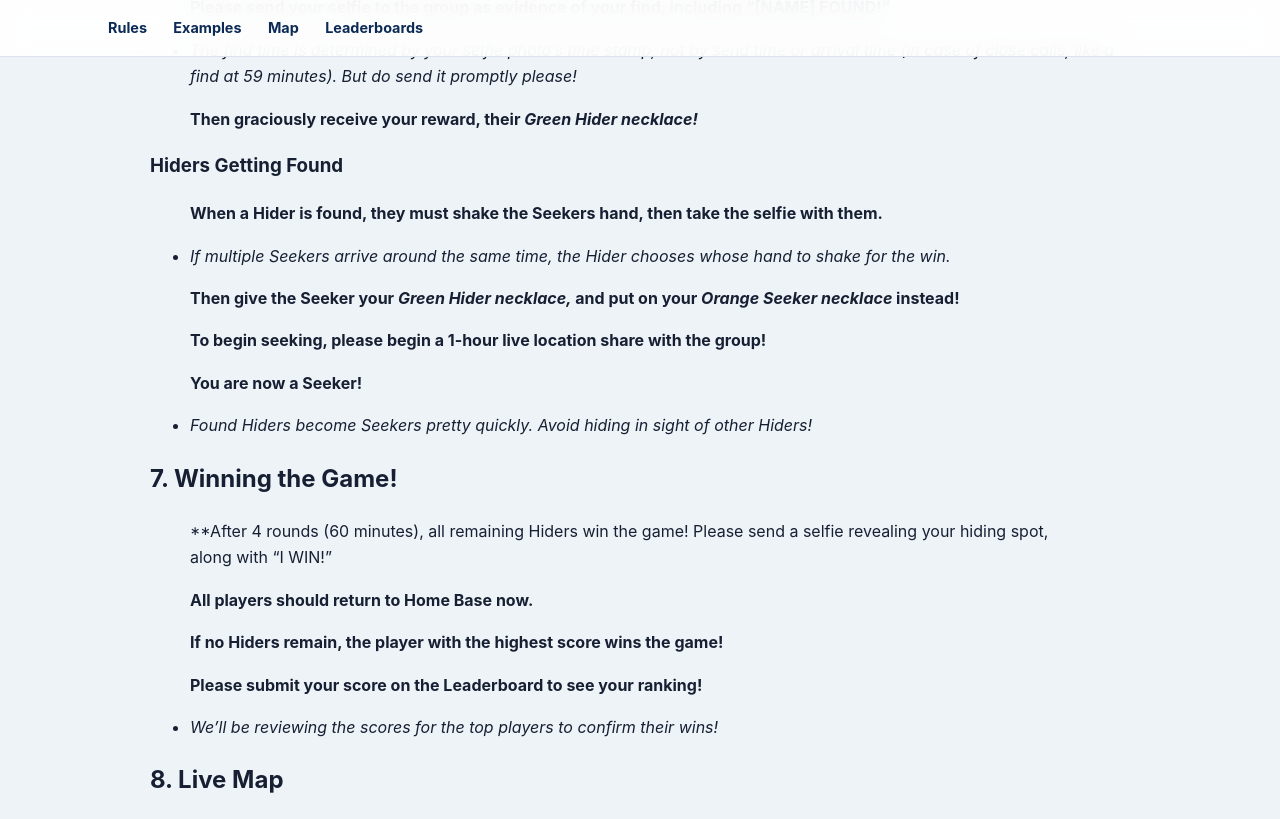
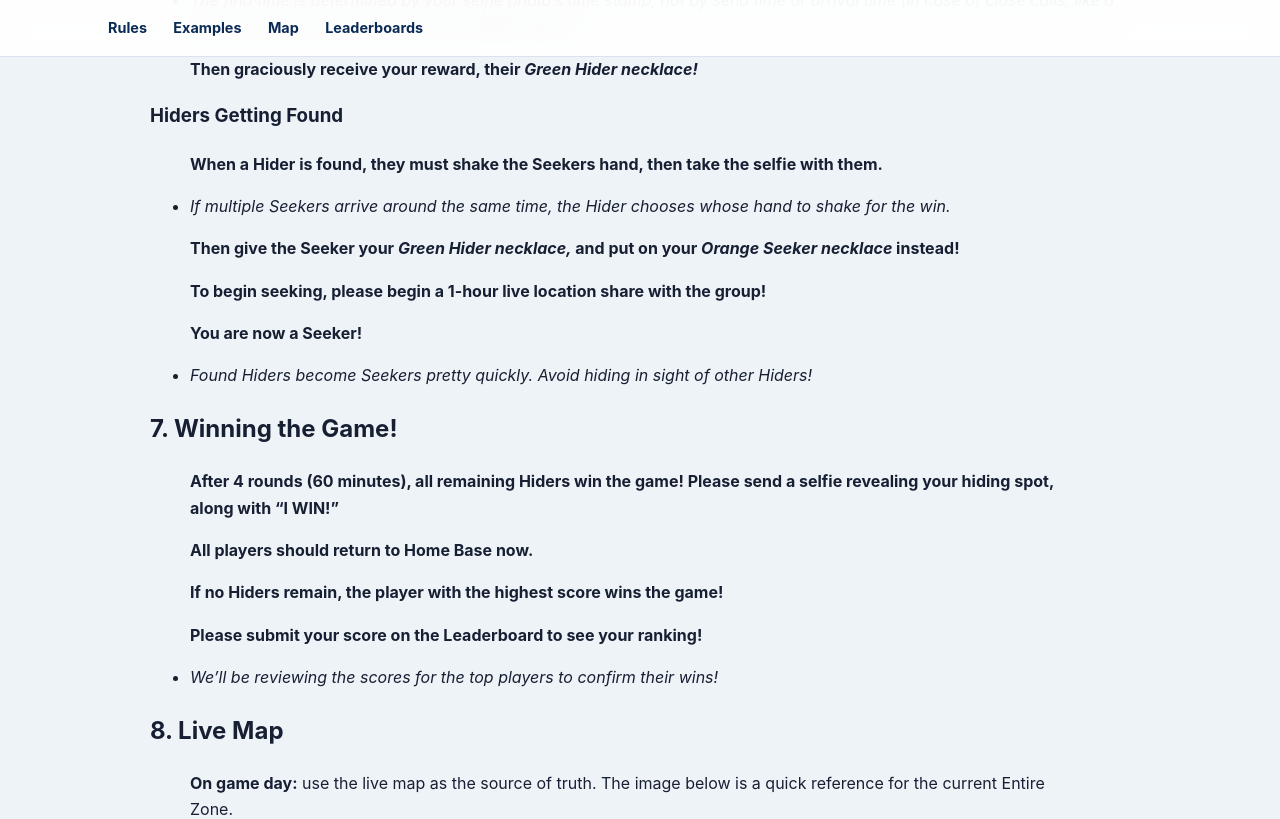
Before and after one commit to mmaxin/hide-and-seek-game, a Jekyll site: the page built from rules.md, in a window 1280 px wide and 1400 px high, scrolled down 7423 px. Shown: the top 819 px of the window. Built offline with Jekyll 4.4.1, drawn with Linux system fonts in a browser that asks for light colours; our own code applies the rules of GitHub Pages for plain Markdown files; some of the changed text lies outside the part shown; grey boxes are pictures that could not be loaded.

Commit message:
Update rules.md

```diff
--- a/rules.md
+++ b/rules.md
@@ -14,7 +14,8 @@
 |  30 min | Round 3 · Photo due |                                                                   |
 |  45 min | Round 4 · Photo due |                                                                   |
 |  60 min | Game End            | Surviving Hiders win!                                             |
-|         |                     |                                                                   |
+
+
 
 [![Satellite map of Rhodes Old Town showing the Entire Zone outlined in blue](assets/game-map.png)](https://www.google.com/maps/d/viewer?mid=1K333qr3YPDbJbKSe0Sf76sPG-eI42dM&usp=sharing)
 
@@ -360,7 +361,7 @@
 
 ## 7. Winning the Game!
 
-> **After 4 rounds (60 minutes), all remaining Hiders win the game! Please send a selfie revealing your hiding spot, along with "I WIN!"
+> **After 4 rounds (60 minutes), all remaining Hiders win the game! Please send a selfie revealing your hiding spot, along with "I WIN!"**
 
 
 > **All players should return to Home Base now.**
@@ -393,4 +394,4 @@
 
 [![Satellite map of Rhodes Old Town showing the Entire Zone outlined in blue](assets/game-map.png)](https://www.google.com/maps/d/viewer?mid=1K333qr3YPDbJbKSe0Sf76sPG-eI42dM&usp=sharing)
 
-<a class="button map-button" href="https://www.google.com/maps/d/viewer?mid=1K333qr3YPDbJbKSe0Sf76sPG-eI42dM&amp;usp=sharing" target="_blank" rel="noopener">Open the live game map →</a>
+<a class="button map-button" href="https://www.google.com/maps/d/viewer?mid=1K333qr3YPDbJbKSe0Sf76sPG-eI42dM&amp;usp=sharing" target="_blank" rel="noopener">Game Boundaries on Google Maps →</a>
```
